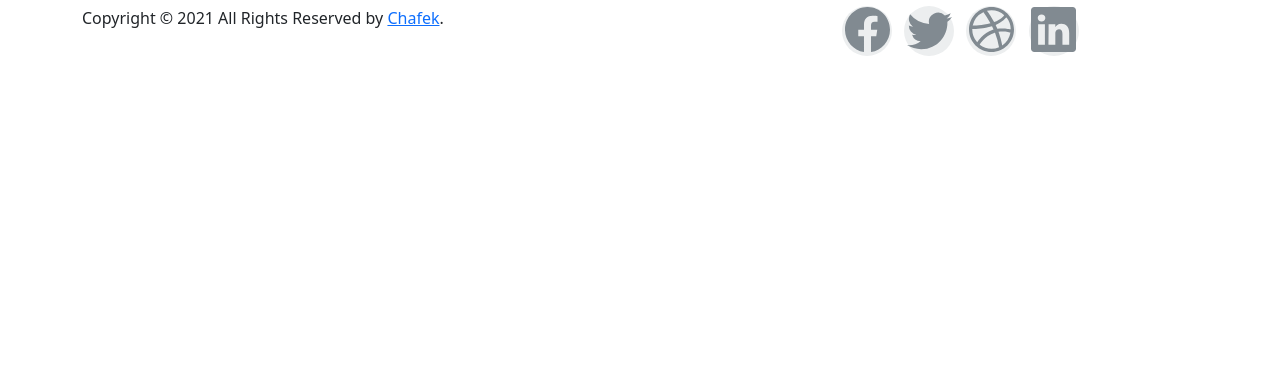
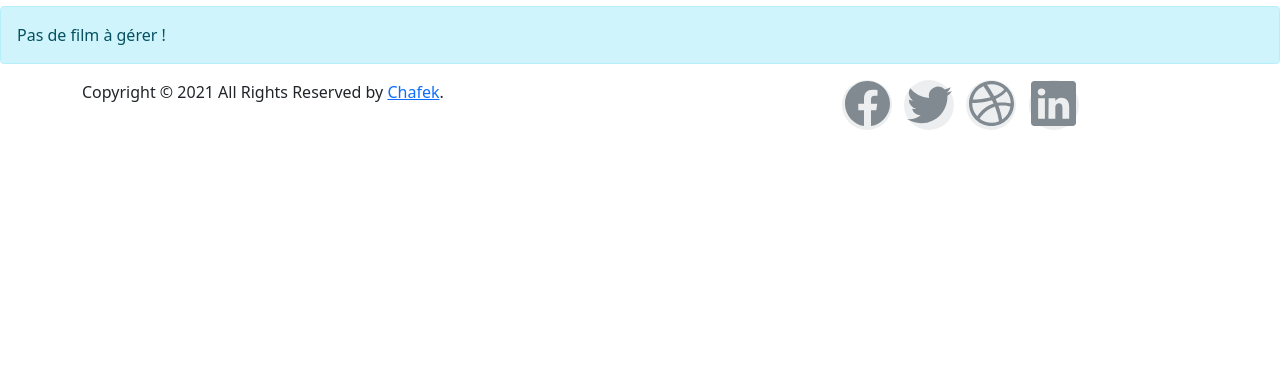
Before and after one commit to chafek/biblioteque-de-films, a PHP site: the page made by index.php in a window 1280 px wide. Shown: the part 366-757 px from the top of the page. Run offline with PHP 8.4, Linux system fonts and the light colour scheme; data that the repository does not hold is empty; some libraries are stand-ins or nearby versions.

Commit message:
no film list managment

```diff
--- a/src/controllers/ListFilmsController.php
+++ b/src/controllers/ListFilmsController.php
@@ -30,6 +30,7 @@ class ListFilm{
         }
 
         $films=$model->toListFilms($archive);
+        if(count($films)===0){$msgInfo="Pas de film à gérer !";}
 
         include "src/view/include/header.php";
         include "src/view/include/nav.php";
--- a/src/view/include/alertBox.php
+++ b/src/view/include/alertBox.php
@@ -13,3 +13,9 @@ if(!empty($msgError)){
     $msgError
 </div>";
 }
+if(!empty($msgInfo)){
+    echo "
+    <div class='alert alert-info' role='alert'>
+    $msgInfo
+</div>";
+}
--- a/src/view/listFilm.php
+++ b/src/view/listFilm.php
@@ -3,6 +3,7 @@
         <?php include "src/view/include/alertBox.php";?>
 
         <div class="row row-cols-1 row-cols-md-3 g-4">
+
             <?php foreach ($films as $film) : ?>
                 <div class="col">
 
```
